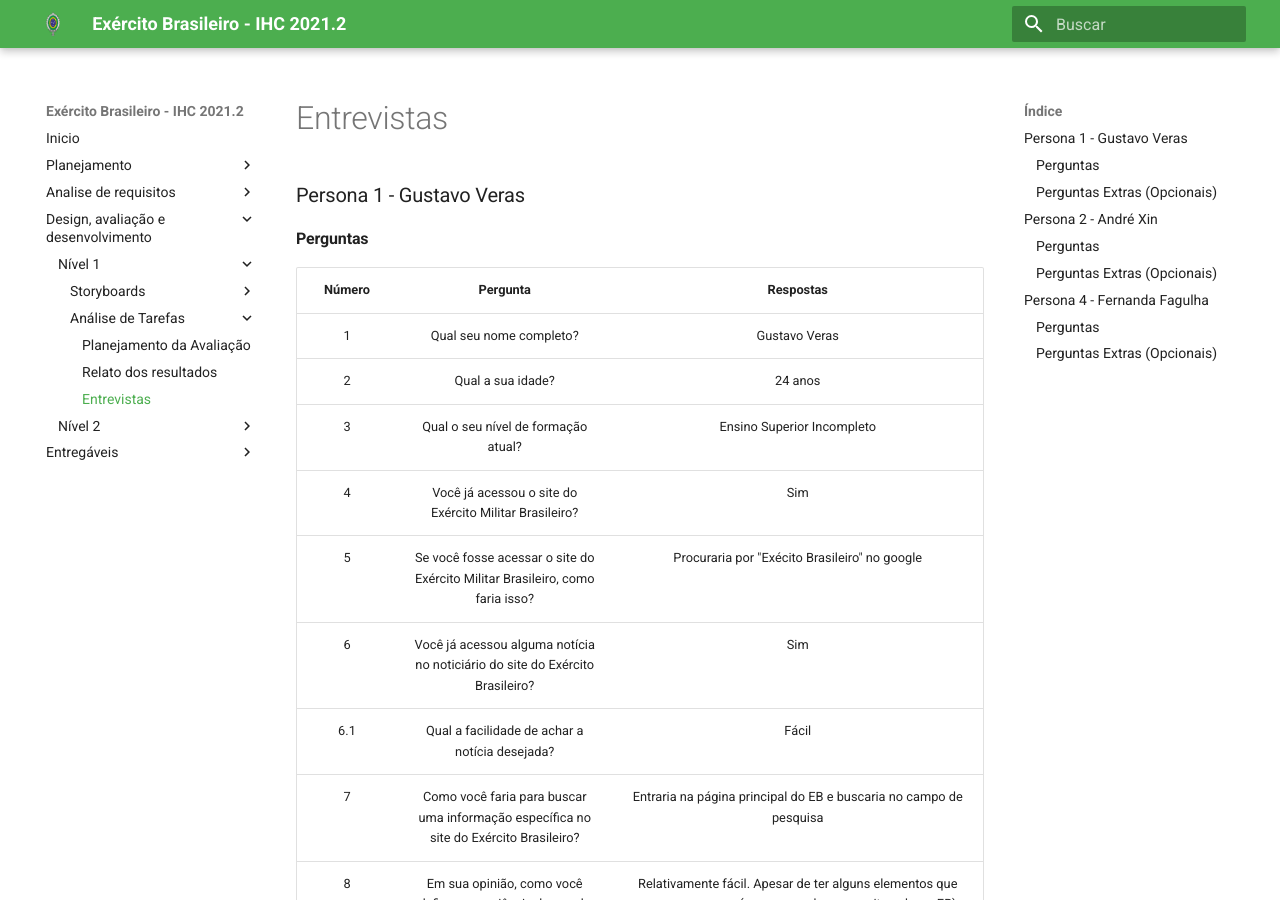
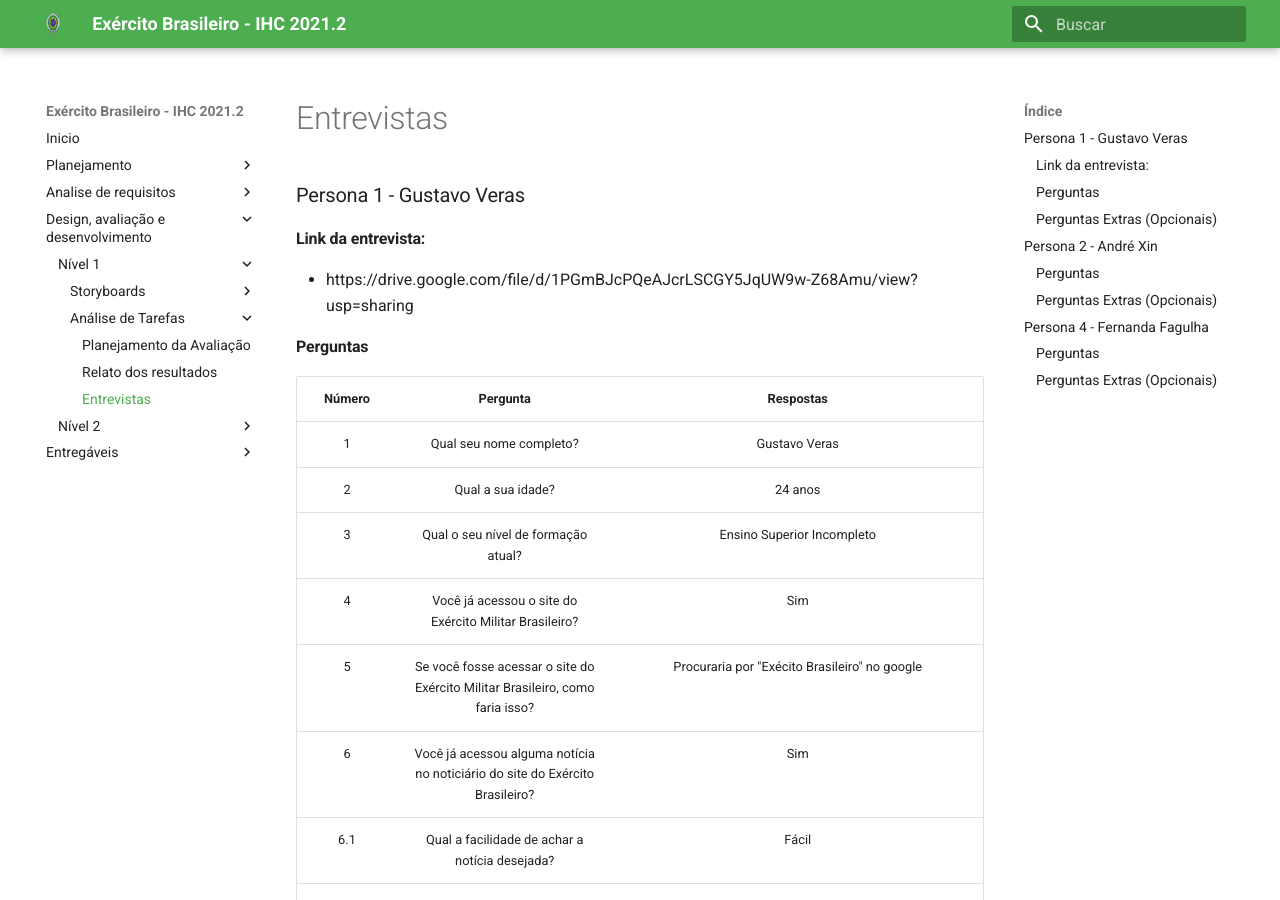
Before and after one commit to heitormsb/2021.2-Exercito-Brasileiro, an MkDocs documentation site: the page built from docs/Design_avaliacao_desenv/nivel1/entrevistas.md, in a window 1280 px wide and 900 px high. Built offline with MkDocs 1.6.1 and Material for MkDocs 9.7.7, drawn with Linux system fonts in a browser that asks for light colours.

Commit message:
Update entrevistas.md

```diff
--- a/docs/Design_avaliacao_desenv/nivel1/entrevistas.md
+++ b/docs/Design_avaliacao_desenv/nivel1/entrevistas.md
@@ -1,4 +1,6 @@
 ### Persona 1 - Gustavo Veras
+#### Link da entrevista:
+- https://drive.google.com/file/d/1PGmBJcPQeAJcrLSCGY5JqUW9w-Z68Amu/view?usp=sharing
 #### Perguntas
 | Número | Pergunta  | Respostas  |
 | :-: | :-: | :-: |
```
